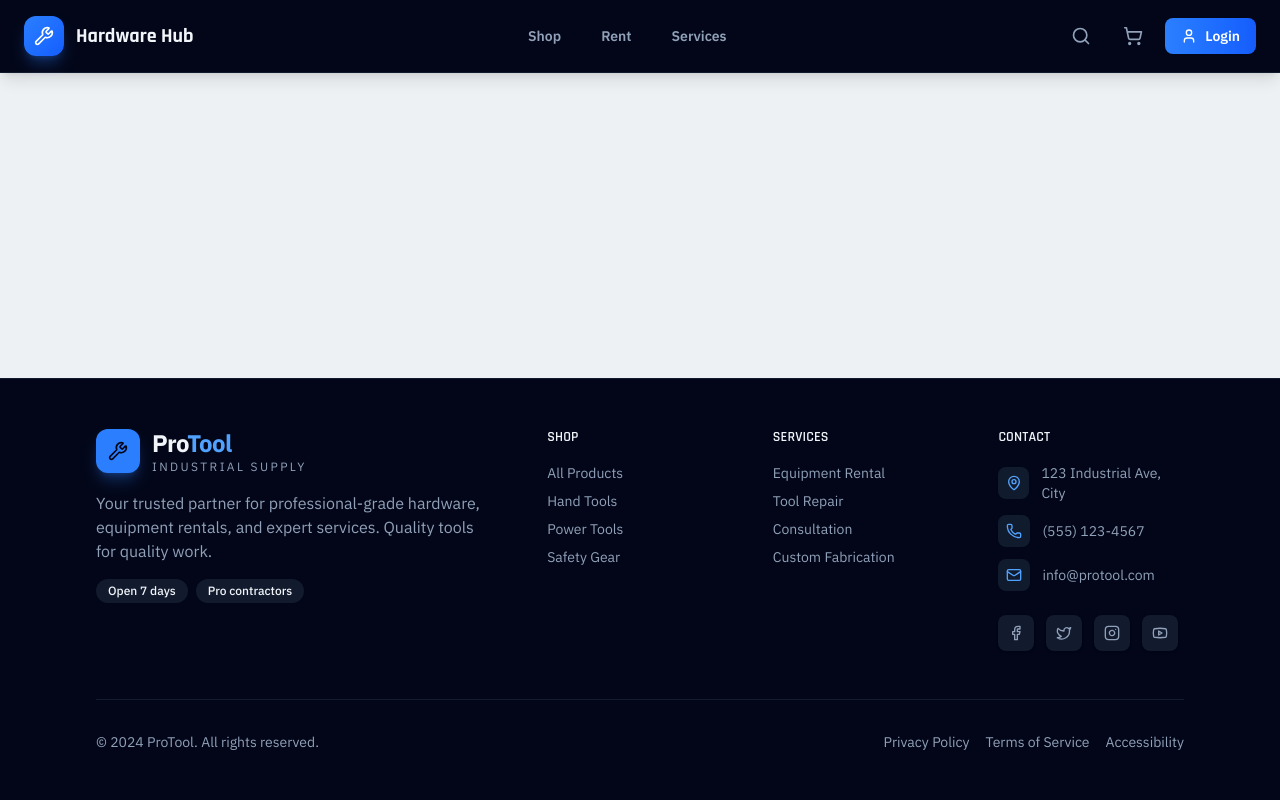
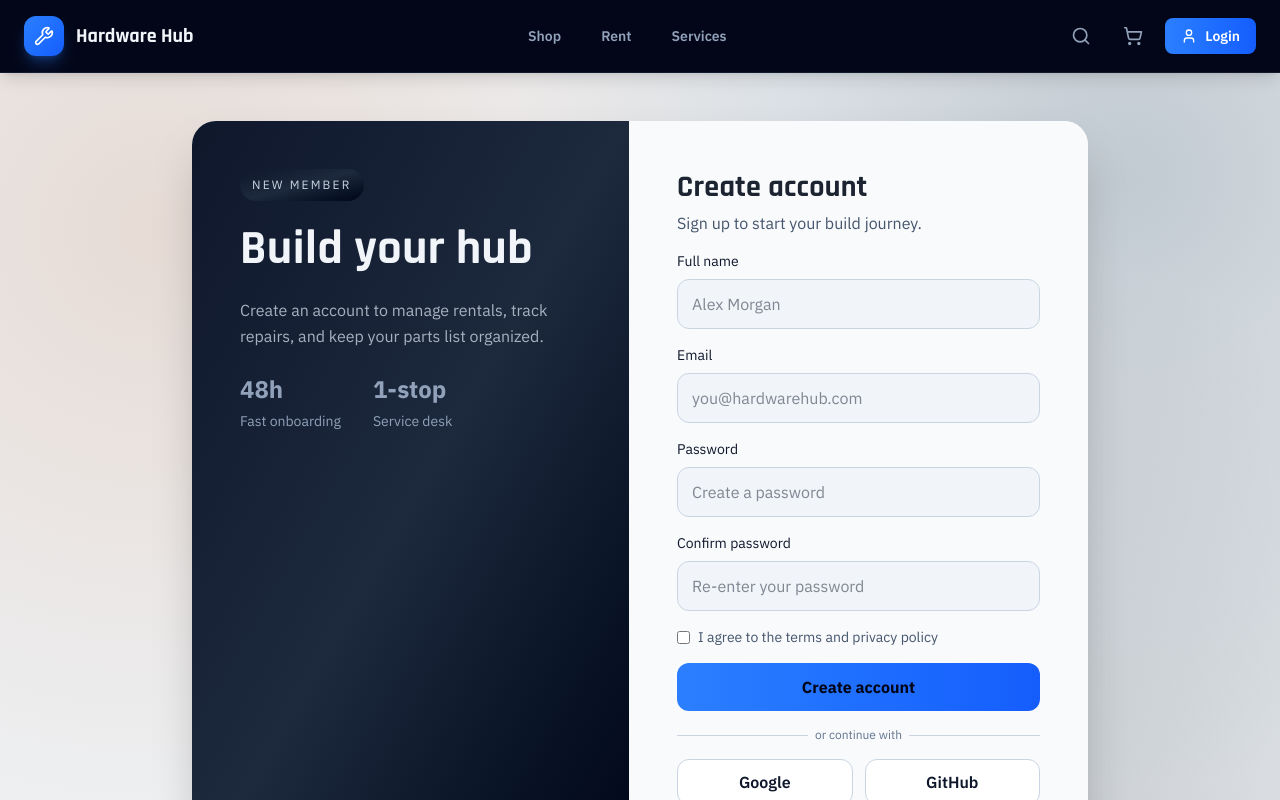
Before and after one commit to laxman621/hardware_hub, a React (Vite) app: page /register in a window 1280 px wide. Shown: the top 800 px of the page. Built offline with nearby package versions, Linux system fonts and the light colour scheme.

Commit message:
register page

```diff
--- a/src/App.jsx
+++ b/src/App.jsx
@@ -7,6 +7,7 @@ import ShopPage from './pages/ShopPage';
 import CartPage from './pages/CartPage';
 import RentPage from './pages/RentPage';
 import ServicesPage from './pages/ServicesPage';
+import RegisterPage from './pages/RegisterPage';
 import { Routes, Route } from 'react-router-dom';
 import './App.css';
 
@@ -24,6 +25,7 @@ function App() {
           <Route path="/cart" element={<CartPage />} />
            <Route path="/rent" element={<RentPage />} />
            <Route path="/services" element={<ServicesPage />} />
+           <Route path="/register" element={<RegisterPage />} />
         </Routes>
       </main>
       <Footer />
--- a/src/pages/LoginPage.jsx
+++ b/src/pages/LoginPage.jsx
@@ -1,4 +1,5 @@
 import React from 'react'
+import { Link } from 'react-router-dom';
 
 export default function Login() {
   return (
@@ -51,7 +52,7 @@ export default function Login() {
               <button type="button" className="border border-slate-300 rounded-xl px-3 py-2.5 bg-white cursor-pointer font-semibold text-slate-900 hover:bg-slate-50 transition-colors">GitHub</button>
             </div>
             <p className="m-0 text-center text-slate-600 text-sm">
-              New here? <button type="button" className="bg-transparent border-0 text-blue-500 font-semibold cursor-pointer p-0">Create an account</button>
+              New here? <button type="button" className="bg-transparent border-0 text-blue-500 font-semibold cursor-pointer p-0"><Link to="/register">Create an account</Link></button>
             </p>
           </form>
         </section>
--- /dev/null
+++ b/src/pages/RegisterPage.jsx
@@ -0,0 +1,117 @@
+
+   import React from 'react'
+   import { Link } from 'react-router-dom';
+
+export default function RegisterPage() {
+  return (
+    <div className="flex-1 flex items-center justify-center px-5 py-12 relative overflow-hidden bg-gradient-radial">
+      <section className="relative z-10 w-full max-w-4xl grid md:grid-cols-[1fr_1.05fr] bg-slate-50 rounded-3xl shadow-2xl overflow-hidden">
+        <div className="p-12 bg-gradient-to-br from-slate-900 via-slate-800 to-slate-950 text-slate-100 flex flex-col gap-6">
+          <span className="self-start bg-gradient-to-br from-slate-900 via-slate-800 to-slate-950 text-slate-300 px-3 py-2 rounded-full text-xs uppercase tracking-[0.18em]">
+            New Member
+          </span>
+          <h1 className="m-0 text-4xl md:text-5xl font-bold tracking-tight">Build your hub</h1>
+          <p className="m-0 text-slate-300/80 leading-relaxed">
+            Create an account to manage rentals, track repairs, and keep your
+            parts list organized.
+          </p>
+          <div className="flex gap-8">
+            <div className="flex flex-col gap-1.5">
+              <strong className="text-2xl text-slate-400">48h</strong>
+              <span className="text-sm text-slate-400">Fast onboarding</span>
+            </div>
+            <div className="flex flex-col gap-1.5">
+              <strong className="text-2xl text-slate-400">1-stop</strong>
+              <span className="text-sm text-slate-400">Service desk</span>
+            </div>
+          </div>
+        </div>
+
+        <form className="p-12 flex flex-col gap-4 bg-slate-50">
+          <div>
+            <h2 className="m-0 text-3xl font-bold">Create account</h2>
+            <p className="mt-1.5 mb-0 text-slate-600">Sign up to start your build journey.</p>
+          </div>
+
+          <label className="flex flex-col gap-2 text-sm text-slate-900">
+            <span>Full name</span>
+            <input
+              type="text"
+              placeholder="Alex Morgan"
+              required
+              className="border border-slate-300 rounded-xl px-3.5 py-3 text-base bg-slate-100 outline-none transition-all focus:border-slate-500 focus:shadow-[0_0_0_3px_rgba(16,185,129,0.18)]"
+            />
+          </label>
+
+          <label className="flex flex-col gap-2 text-sm text-slate-900">
+            <span>Email</span>
+            <input
+              type="email"
+              placeholder="you@hardwarehub.com"
+              required
+              className="border border-slate-300 rounded-xl px-3.5 py-3 text-base bg-slate-100 outline-none transition-all focus:border-slate-500 focus:shadow-[0_0_0_3px_rgba(16,185,129,0.18)]"
+            />
+          </label>
+
+          <label className="flex flex-col gap-2 text-sm text-slate-900">
+            <span>Password</span>
+            <input
+              type="password"
+              placeholder="Create a password"
+              required
+              className="border border-slate-300 rounded-xl px-3.5 py-3 text-base bg-slate-100 outline-none transition-all focus:border-slate-500 focus:shadow-[0_0_0_3px_rgba(16,185,129,0.18)]"
+            />
+          </label>
+
+          <label className="flex flex-col gap-2 text-sm text-slate-900">
+            <span>Confirm password</span>
+            <input
+              type="password"
+              placeholder="Re-enter your password"
+              required
+              className="border border-slate-300 rounded-xl px-3.5 py-3 text-base bg-slate-100 outline-none transition-all focus:border-slate-500 focus:shadow-[0_0_0_3px_rgba(16,185,129,0.18)]"
+            />
+          </label>
+
+          <label className="inline-flex items-center gap-2 text-sm text-slate-600">
+            <input type="checkbox" required />
+            I agree to the terms and privacy policy
+          </label>
+
+          <button
+            className="border-0 rounded-xl px-4 py-3 bg-gradient-to-r from-blue-500 to-blue-600 text-slate-950 font-bold cursor-pointer transition-all hover:-translate-y-0.5 hover:shadow-lg hover:shadow-slate-500/30"
+            type="submit"
+          >
+            Create account
+          </button>
+
+          <div className="relative text-center text-xs text-slate-500 before:content-[''] before:absolute before:top-1/2 before:left-0 before:w-[36%] before:h-px before:bg-slate-300 after:content-[''] after:absolute after:top-1/2 after:right-0 after:w-[36%] after:h-px after:bg-slate-300">
+            <span>or continue with</span>
+          </div>
+
+          <div className="grid grid-cols-2 gap-3">
+            <button
+              type="button"
+              className="border border-slate-300 rounded-xl px-3 py-2.5 bg-white cursor-pointer font-semibold text-slate-900 hover:bg-slate-50 transition-colors"
+            >
+              Google
+            </button>
+            <button
+              type="button"
+              className="border border-slate-300 rounded-xl px-3 py-2.5 bg-white cursor-pointer font-semibold text-slate-900 hover:bg-slate-50 transition-colors"
+            >
+              GitHub
+            </button>
+          </div>
+
+          <p className="m-0 text-center text-slate-600 text-sm">
+            Already have an account?{' '}
+            <button type="button" className="bg-transparent border-0 text-slate-600 font-semibold cursor-pointer p-0">
+              <Link to="/login">Sign in</Link>
+            </button>
+          </p>
+        </form>
+      </section>
+    </div>
+  )
+}
```
